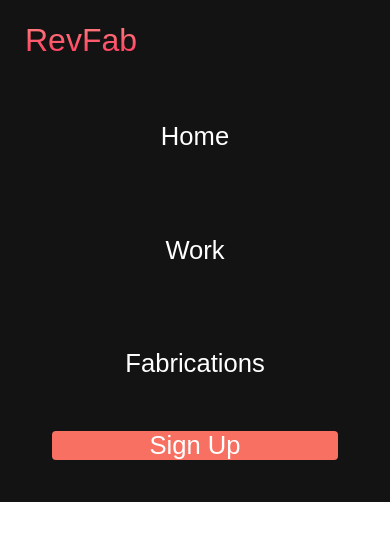
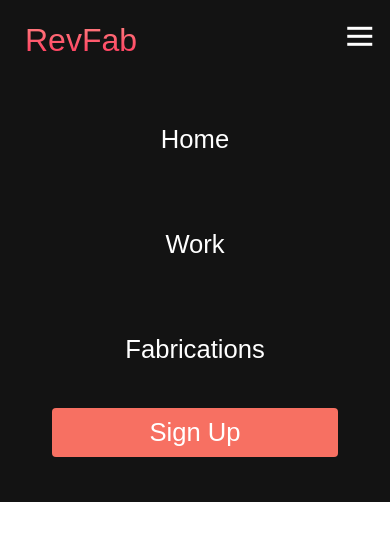
Before and after one commit to jamescorriveau/AutoLux, a plain HTML site: page index.html in a window 390 px wide. Both pictures are taken after a click on the element 359 px from the left and 36 px from the top of the page. Drawn offline with Linux system fonts and the light colour scheme.

Commit message:
adjusted mobile menu bar

```diff
--- a/styles.css
+++ b/styles.css
@@ -54,7 +54,7 @@
   text-align: center;
 }
 
-.navbar-item {
+.navbar__item {
   height: 80px;
 }
 
@@ -81,7 +81,7 @@
   justify-content: center;
   align-items: center;
   text-decoration: none;
-  padding: 10ox 20px;
+  padding: 10px 20px;
   height: 100%;
   width: 100%;
   border: none;
@@ -92,7 +92,7 @@
 }
 
 .button:hover {
-  background-color: #4837ff;
+  background: #4837ff;
   transition: all 0.3s ease;
 }
 
@@ -144,6 +144,7 @@
     height: 3px;
     margin: 5px auto;
     transition: all 0.3s ease-in-out;
+    background: #fff;
   }
 
   .navbar__item {
```
